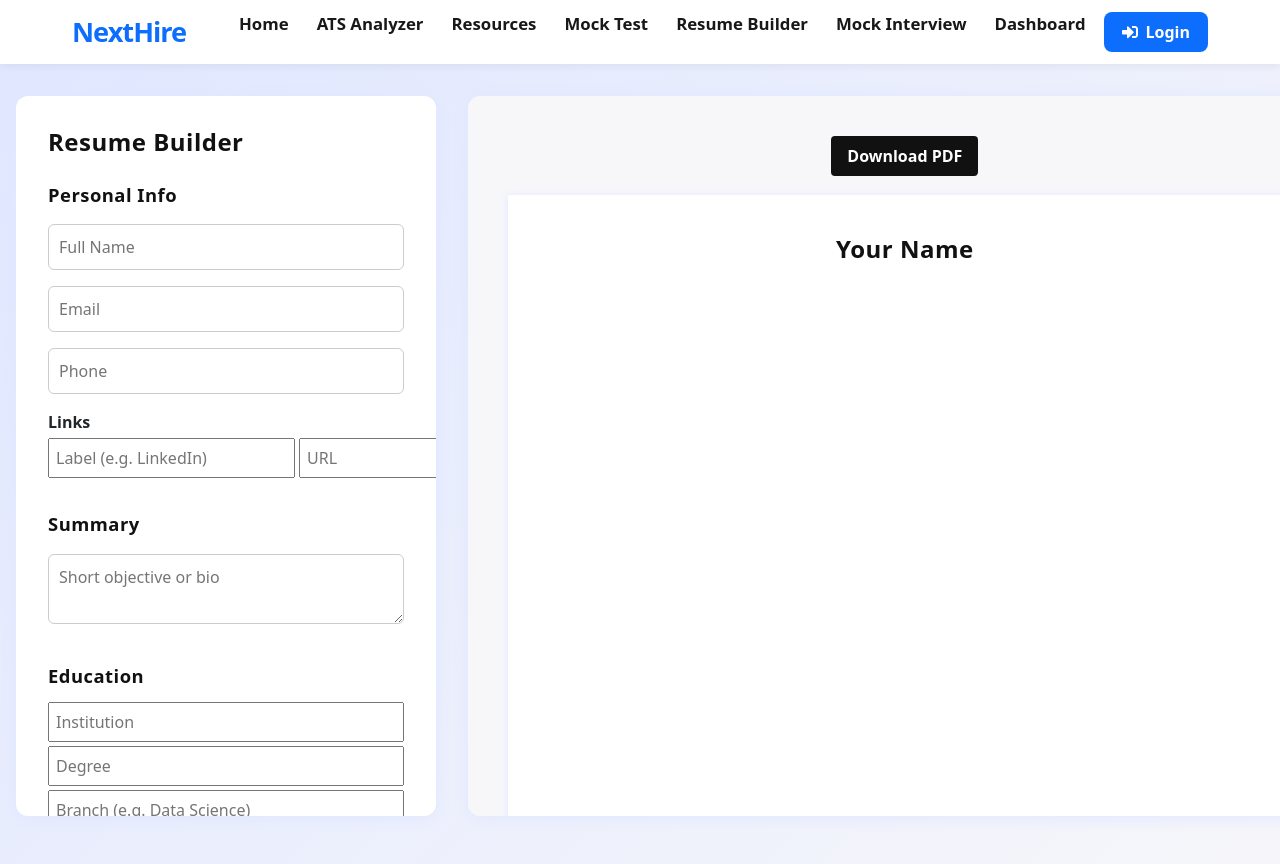
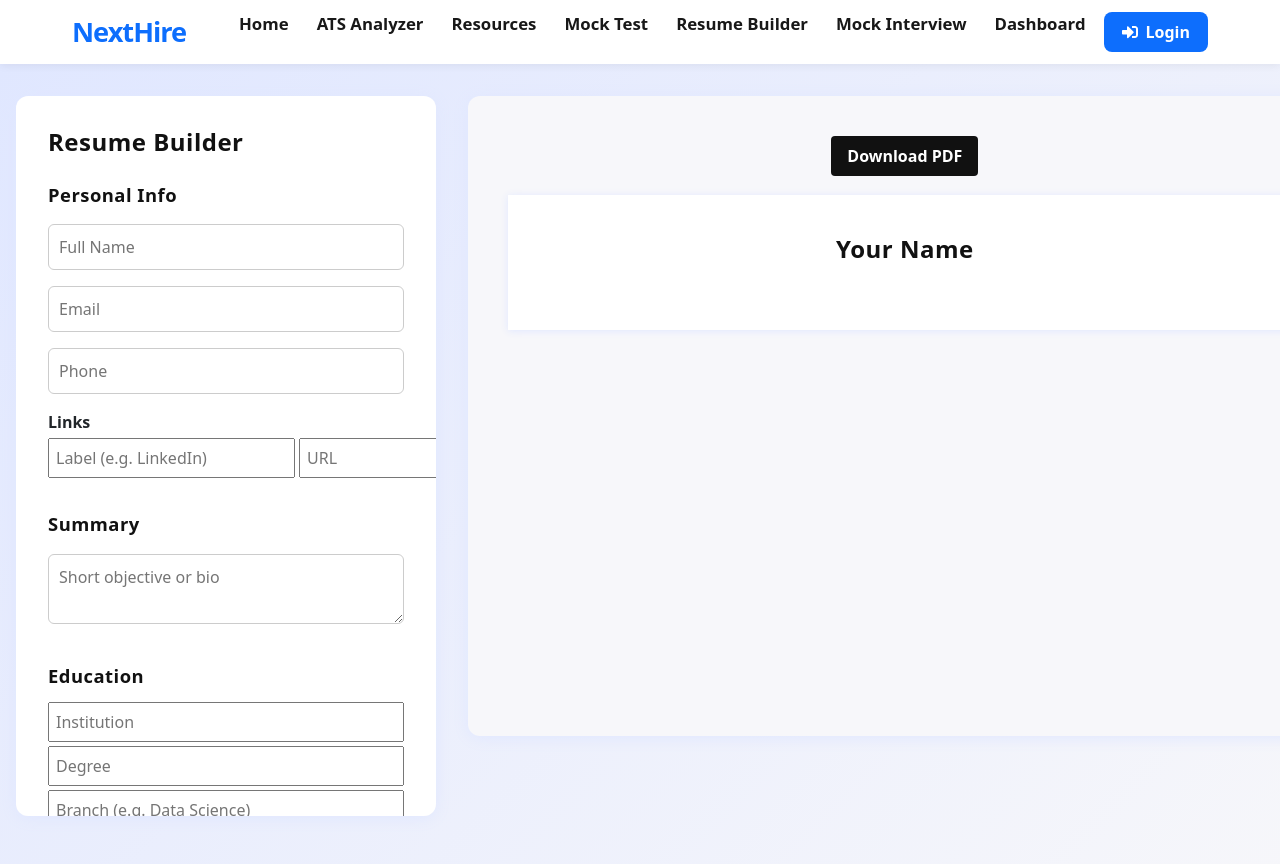
Before and after one commit to tharun2107/jd-to-job, a React (Vite) app in the folder frontend/: page /resume-builder in a window 1280 px wide. Shown: the top 864 px of the page. Built offline with nearby package versions, Linux system fonts and the light colour scheme.

Commit message:
fixed pdf exporting to one page

```diff
--- a/frontend/src/pages/ResumeBuilder.jsx
+++ b/frontend/src/pages/ResumeBuilder.jsx
@@ -234,8 +234,9 @@ function App() {
         margin: 0,
         filename: `${resume.personalInfo.name || "resume"}.pdf`,
         image: { type: "jpeg", quality: 0.98 },
-        html2canvas: { scale: 2 },
+          html2canvas: { scale: 2, useCORS: true },
         jsPDF: { unit: "in", format: "a4", orientation: "portrait" },
+          pagebreak: { mode: ['avoid-all', 'css', 'legacy'] }
       }).save();
     } else {
       alert("Preview not found!");
@@ -340,7 +341,7 @@ function App() {
             }
           }
         `}</style>
-        <div ref={previewRef} className="resume-preview-mobile" style={{ width: '210mm', minHeight: '297mm', maxWidth: '210mm', boxShadow: '0 1px 8px #e0e7ff', margin: '0 auto', position: 'relative', background: '#fff', padding: '2.5rem 2.5rem', boxSizing: 'border-box', overflow: 'visible' }}>
+              <div ref={previewRef} className="resume-preview-mobile" style={{ width: '210mm', maxWidth: '210mm', boxShadow: '0 1px 8px #e0e7ff', margin: '0 auto', position: 'relative', background: '#fff', padding: '2.5rem 2.5rem', boxSizing: 'border-box', overflow: 'visible' }}>
           <div style={{ display: 'flex', flexDirection: 'column', alignItems: 'center', marginBottom: '1.2rem' }}>
             <h1 className="resume-header-mobile" style={{ fontSize: '1.5rem', color: '#111', fontWeight: 700, letterSpacing: '0.5px', margin: '0 0 0.2em 0', textAlign: 'center' }}>{resume.personalInfo.name || 'Your Name'}</h1>
             <div style={{ display: 'flex', flexWrap: 'wrap', justifyContent: 'center', alignItems: 'center', fontSize: '1rem', margin: '0 0 0.1em 0', gap: '0.1em', color: '#222' }}>
@@ -520,7 +521,6 @@ function App() {
               </ul>
             </div>
           ))}
-          <div style={{ position: 'absolute', left: 0, right: 0, top: '297mm', height: 0, borderTop: '1.5px dashed #bbb', opacity: 0.5, pointerEvents: 'none', zIndex: 10, width: '100%' }} className="page-break-indicator" />
         </div>
       </div>
     </div>
```
